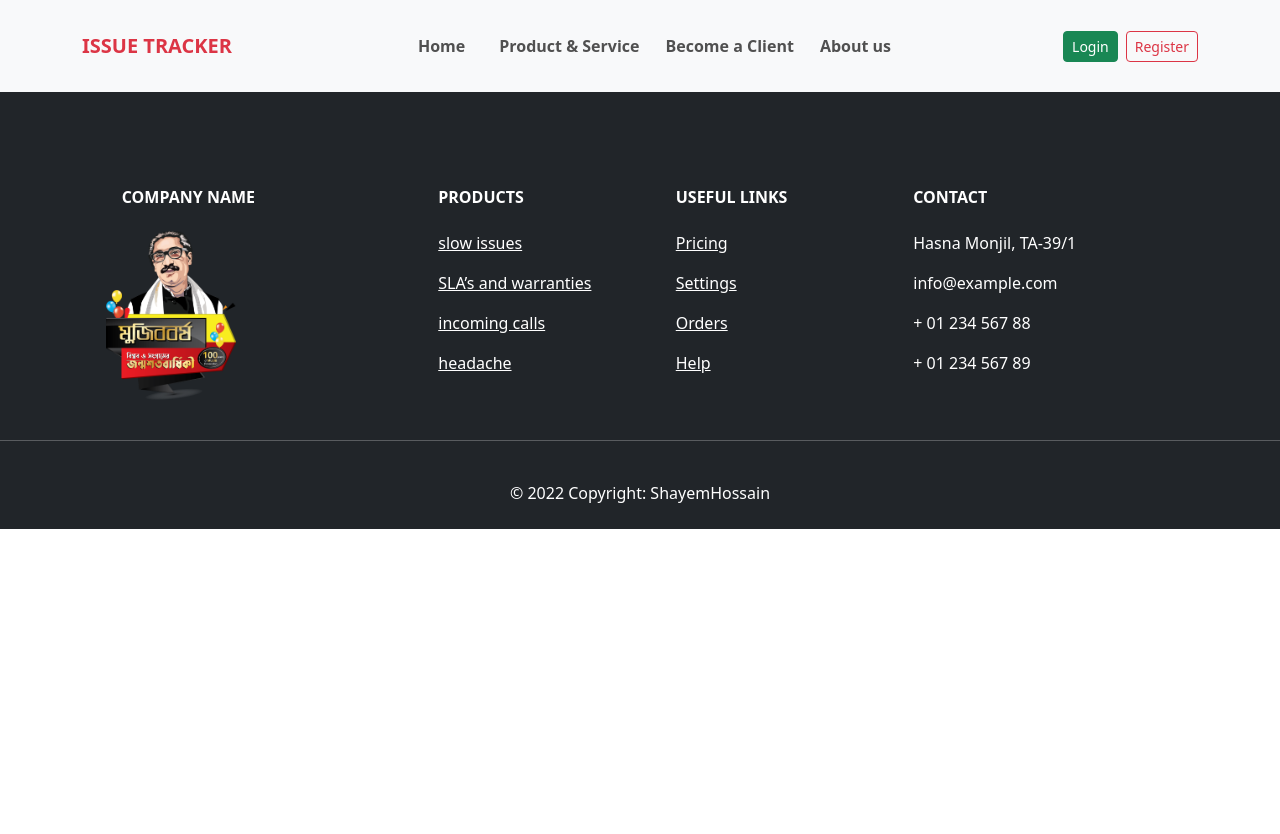
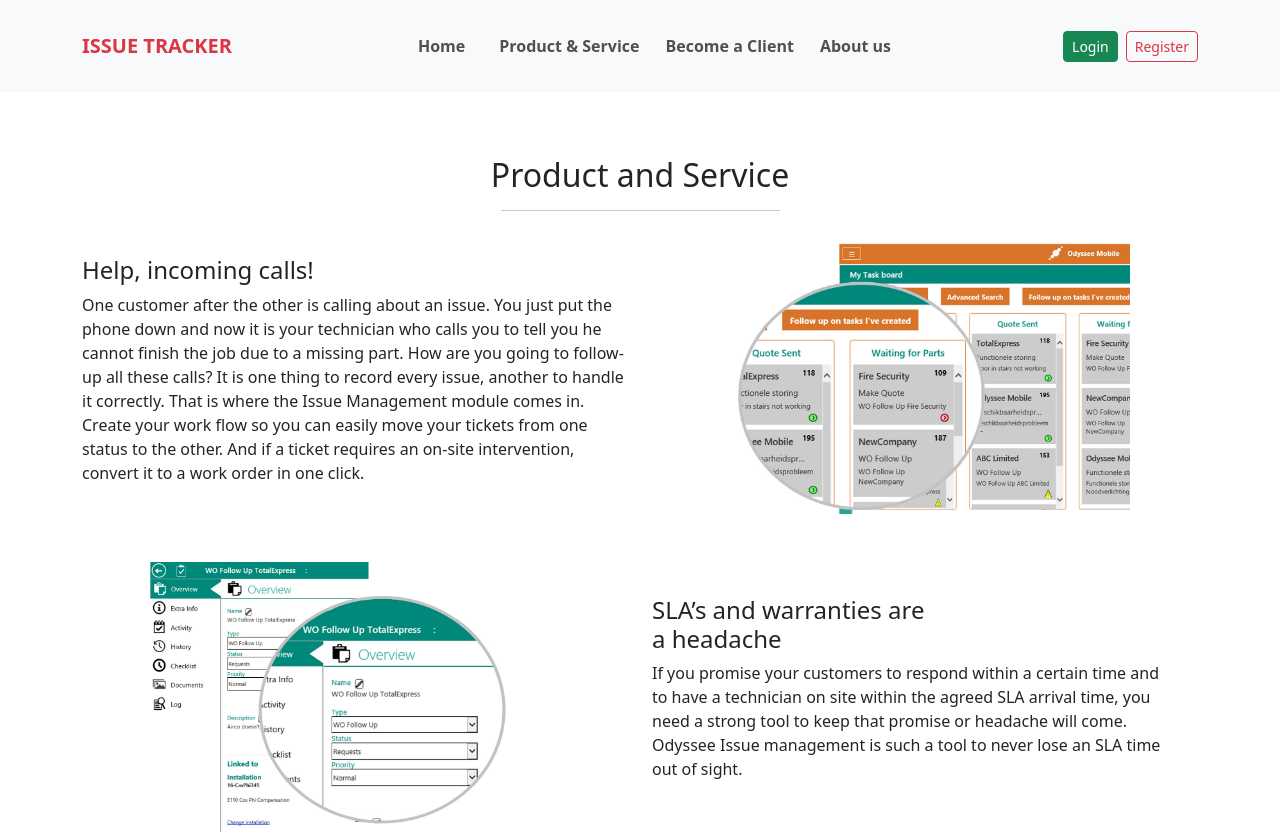
Before and after one commit to sayemhossain/mk-tech-task-two, a React (Create React App) app: page /service in a window 1280 px wide. Shown: the top 834 px of the page. Before the commit the page ends 800 px from the top, so only its background shows below. Built offline with nearby package versions, Linux system fonts and the light colour scheme.

Commit message:
everything uptodate

```diff
--- a/public/index.html
+++ b/public/index.html
@@ -24,7 +24,7 @@
       work correctly both with client-side routing and a non-root public URL.
       Learn how to configure a non-root public URL by running `npm run build`.
     -->
-    <title>React App</title>
+    <title>Issue Tracker</title>
   </head>
   <body>
     <noscript>You need to enable JavaScript to run this app.</noscript>
--- a/src/App.js
+++ b/src/App.js
@@ -7,6 +7,7 @@ import Footer from "./Pages/Shared/Footer/Footer";
 import { Route, Routes } from "react-router-dom";
 import About from "./Pages/About/About";
 import Contact from "./Pages/Contact/Contact";
+import Service from "./Pages/Service/Service";
 
 function App() {
   return (
@@ -16,6 +17,7 @@ function App() {
         <Route path="/" element={<Home></Home>}></Route>
         <Route path="/about" element={<About></About>}></Route>
         <Route path="/contact" element={<Contact></Contact>}></Route>
+        <Route path="/service" element={<Service></Service>}></Route>
       </Routes>
       <Footer></Footer>
     </div>
--- a/src/Pages/Shared/Footer/Footer.js
+++ b/src/Pages/Shared/Footer/Footer.js
@@ -3,7 +3,7 @@ import logo from "../../../img/logo.png";
 
 const Footer = () => {
   return (
-    <div>
+    <div className="pt-5">
       <footer class="text-center text-lg-start bg-dark text-white pt-5">
         <section class="">
           <div class="container text-center text-md-start mt-5">
--- a/src/Pages/Shared/Navbar/Navbar.js
+++ b/src/Pages/Shared/Navbar/Navbar.js
@@ -29,9 +29,9 @@ const Navbar = () => {
                 </Link>
               </li>
               <li class="nav-item">
-                <a class="nav-link" href="#">
+                <Link class="nav-link" to="/service">
                   Product & Service
-                </a>
+                </Link>
               </li>
               <li class="nav-item">
                 <Link class="nav-link" to="/contact">
```
